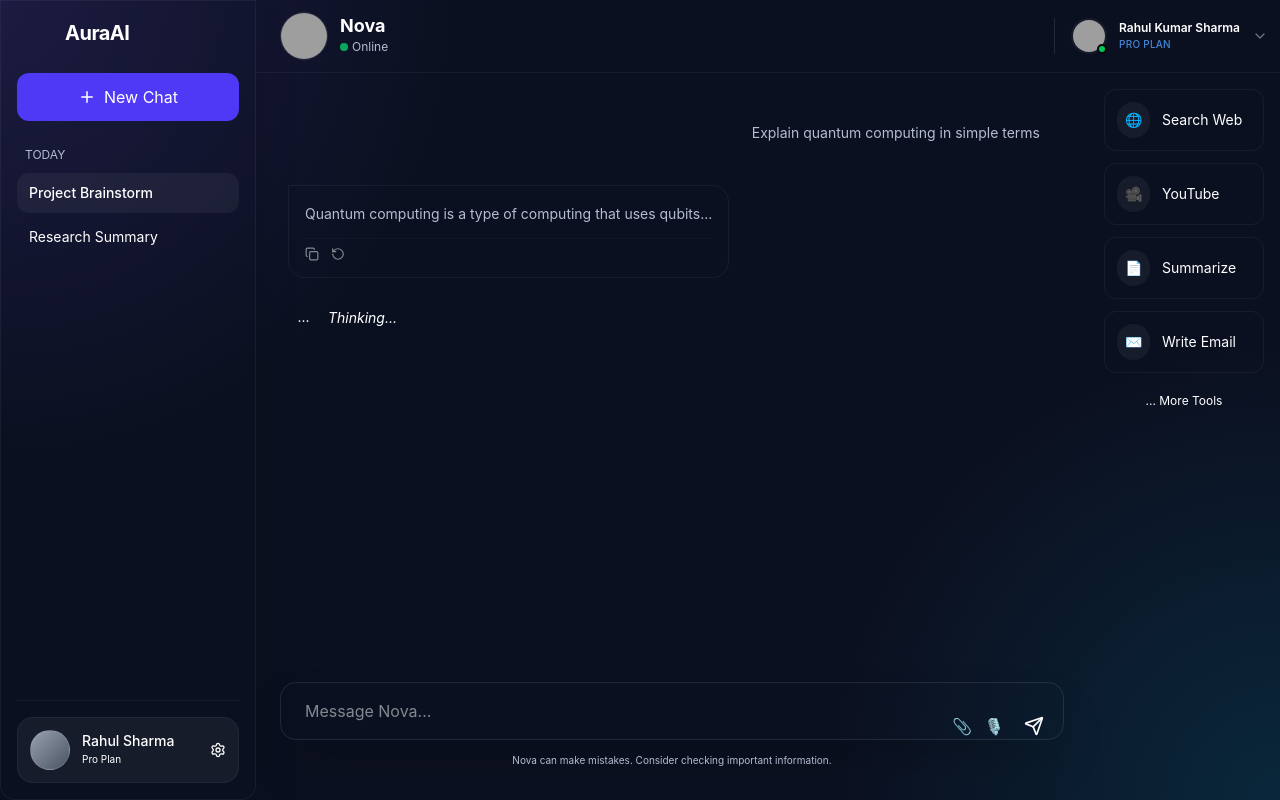
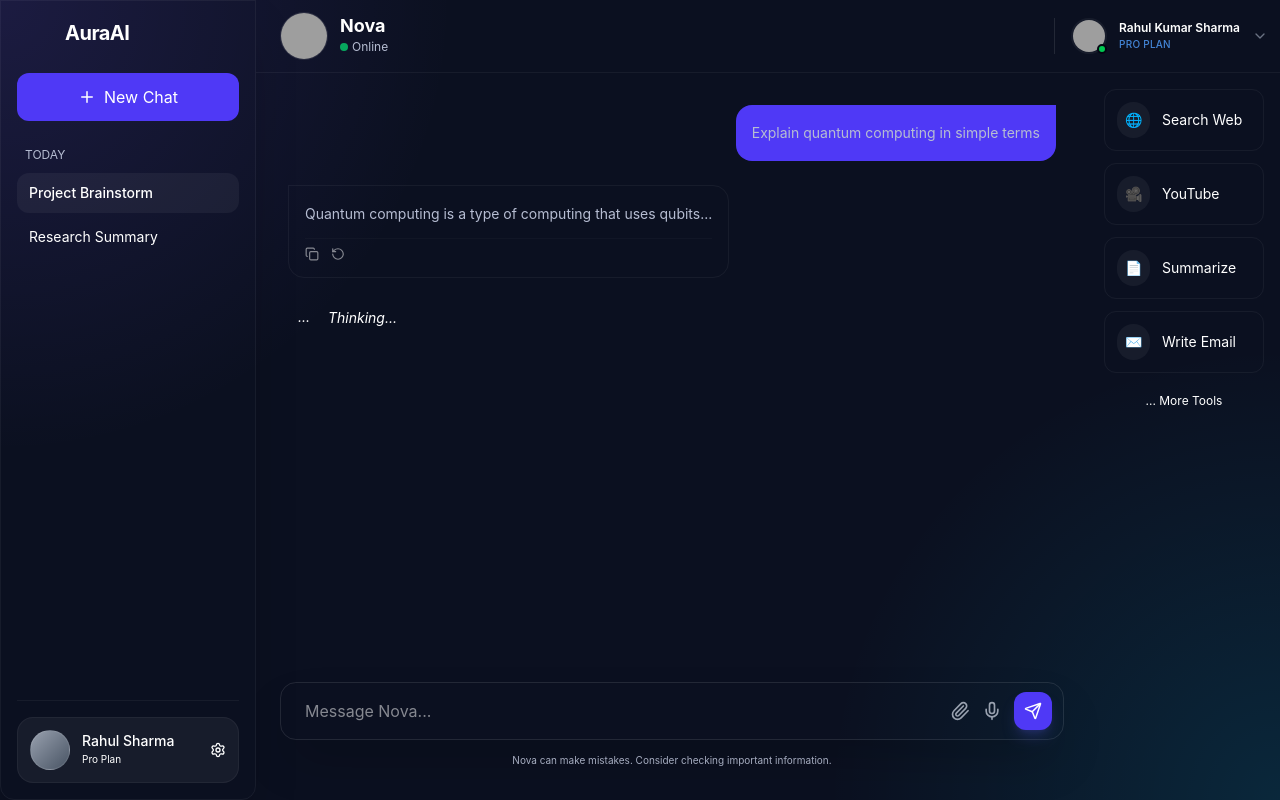
Before and after one commit to Rahul7549/-www-ai-assistance, a Next.js app: page / in a window 1280 px wide. Built offline with nearby package versions, Linux system fonts and the light colour scheme; grey boxes are pictures that could not be loaded.

Commit message:
chatInput styling updated

```diff
--- a/app/(auth)/login/page.tsx
+++ b/app/(auth)/login/page.tsx
@@ -1,7 +1,17 @@
+"use client"
 import React from 'react';
 import { Bot, MessageSquare, Zap, Mic, Database } from 'lucide-react';
+import { useRouter } from 'next/navigation';
 
 const LoginPage = () => {
+
+    const router=useRouter();
+
+    const submitLogin=(e:Event)=>{
+        e.preventDefault()
+        router.replace('/')
+    }
+
     return (
         <main className="flex flex-col lg:flex-row gap-6 w-full min-h-screen p-4 md:p-[30px] bg-[#020617] text-white font-sans">
             {/* Left Section: Hero/Marketing */}
@@ -105,7 +115,7 @@ const LoginPage = () => {
                             />
                         </div>
 
-                        <button className="w-full bg-indigo-600 hover:bg-indigo-700 text-white font-semibold py-3 rounded-xl transition-all">
+                        <button className="w-full bg-indigo-600 hover:bg-indigo-700 text-white font-semibold py-3 rounded-xl transition-all" onClick={(e)=>submitLogin(e)}>
                             Log in
                         </button>
                     </form>
--- a/app/_components/ChatInput.tsx
+++ b/app/_components/ChatInput.tsx
@@ -1,25 +1,32 @@
-import { SendIcon } from "lucide-react";
+import { MicIcon, PaperclipIcon, SendIcon } from "lucide-react";
 
 export default function ChatInput() {
     return (
         <div className="p-6 pt-0">
-      <div className="max-w-4xl mx-auto relative group">
+            <div className="max-w-4xl mx-auto relative">
+                <div className="relative flex items-center group">
                     <input
                         type="text"
                         placeholder="Message Nova..."
                         className="w-full bg-bg-card border border-white/10 rounded-2xl py-4 px-6 pr-32 focus:outline-none focus:border-brand-primary/50 transition-all shadow-2xl"
                     />
                     <div className="absolute right-3 top-1/2 -translate-y-1/2 flex items-center gap-3">
-          <button className="text-text-dim hover:text-white">📎</button>
-          <button className="text-text-dim hover:text-white">🎙️</button>
-          <button className="bg-brand-primary p-2 rounded-xl hover:scale-105 active:scale-95 transition-transform">
-            <SendIcon size={20} />
+                        <button className="text-gray-400 hover:text-white transition-colors cursor-pointer">
+                            <PaperclipIcon size={20} />
                         </button>
+                        <button className="text-gray-400 hover:text-white transition-colors cursor-pointer">
+                            <MicIcon size={20} />
+                        </button>
+                        <button className="bg-indigo-600 p-2.5 rounded-xl hover:bg-indigo-500 hover:scale-105 active:scale-95 transition-all shadow-lg shadow-indigo-500/20 cursor-pointer">
+                            <SendIcon size={18} className="text-white" />
+                        </button>
+                    </div>
                 </div>
                 <p className="text-[10px] text-center text-text-dim mt-3">
                     Nova can make mistakes. Consider checking important information.
                 </p>
             </div>
+
         </div>
     );
 }
--- a/app/_components/Message.tsx
+++ b/app/_components/Message.tsx
@@ -5,7 +5,7 @@ export function Message({ role, content }: { role: 'user' | 'assistant', content
   return (
     <div className={`flex w-full ${isUser ? 'justify-end' : 'justify-start'} mb-6`}>
       <div className={`max-w-[80%] p-4 rounded-2xl ${
-        isUser ? 'bg-brand-primary rounded-tr-none' : 'bg-bg-card rounded-tl-none border border-white/5'
+        isUser ? 'bg-brand-primary rounded-tr-none bg-indigo-600' : 'bg-bg-card rounded-tl-none border border-white/5'
       }`}>
         <p className="text-sm leading-relaxed">{content}</p>
         {!isUser && (
```
Lines whose indentation alone changed are shown as unchanged.
